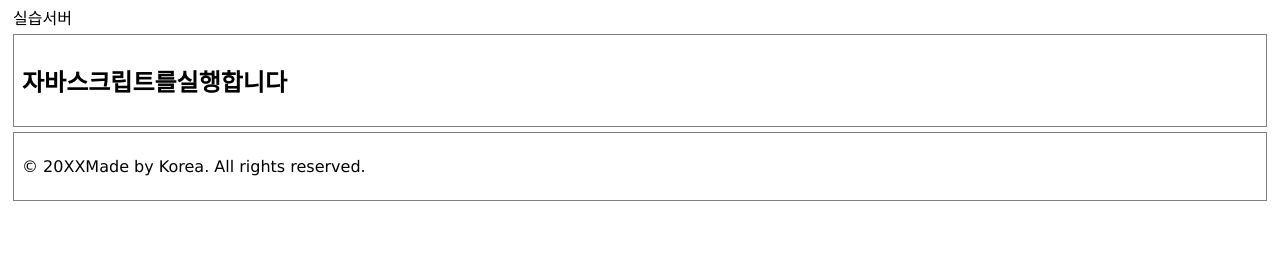
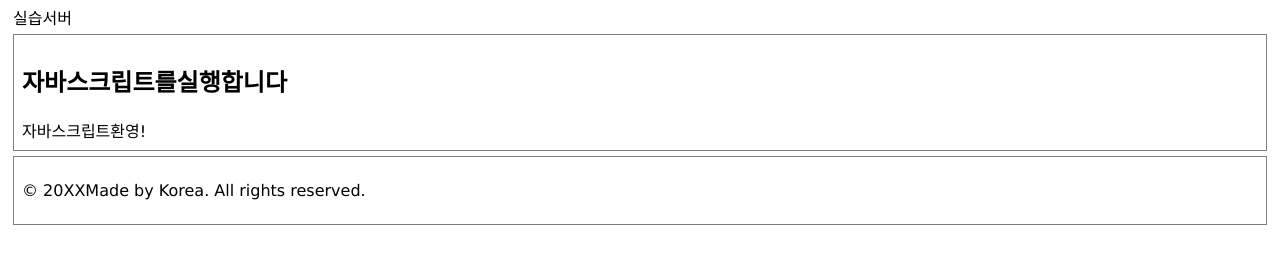
Before and after one commit to Hankyounghun/Hanrudgns.github.io, a plain HTML site: page index.html in a window 1280 px wide. Shown: the part 101-364 px from the top of the page. Drawn offline with Linux system fonts and the light colour scheme.

Commit message:
Update index.html

```diff
--- a/index.html
+++ b/index.html
@@ -15,9 +15,9 @@ a {text-decoration:none;}
 </style>
 <script type="text/javascript">
 function fnTest(){
-docunment.write("자바스크립트환영!")
-alert("자바 스크립트 환영!!");
-}
+ document.write("자바스크립트환영!")
+ alert("자바 스크립트 환영!!");
+ }
 </script>
 <title>자바스크립트 실습</title>
 </head>
```
